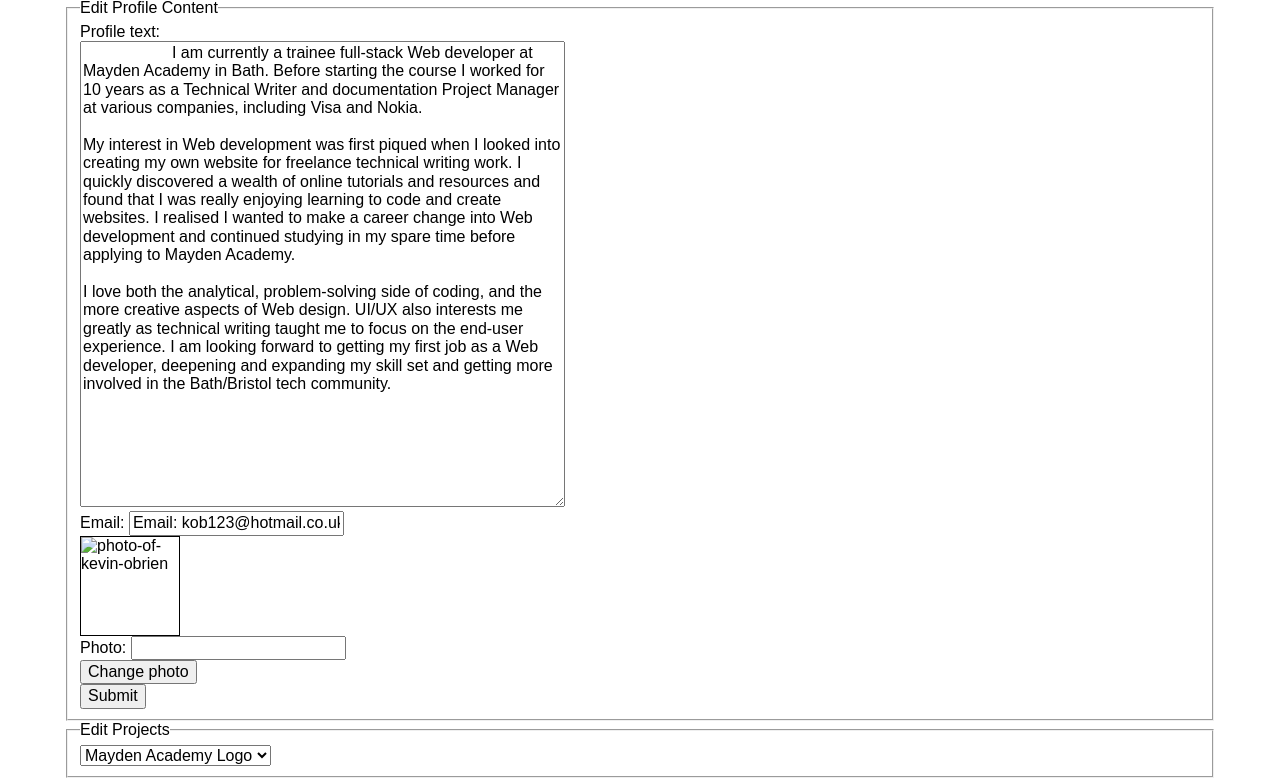
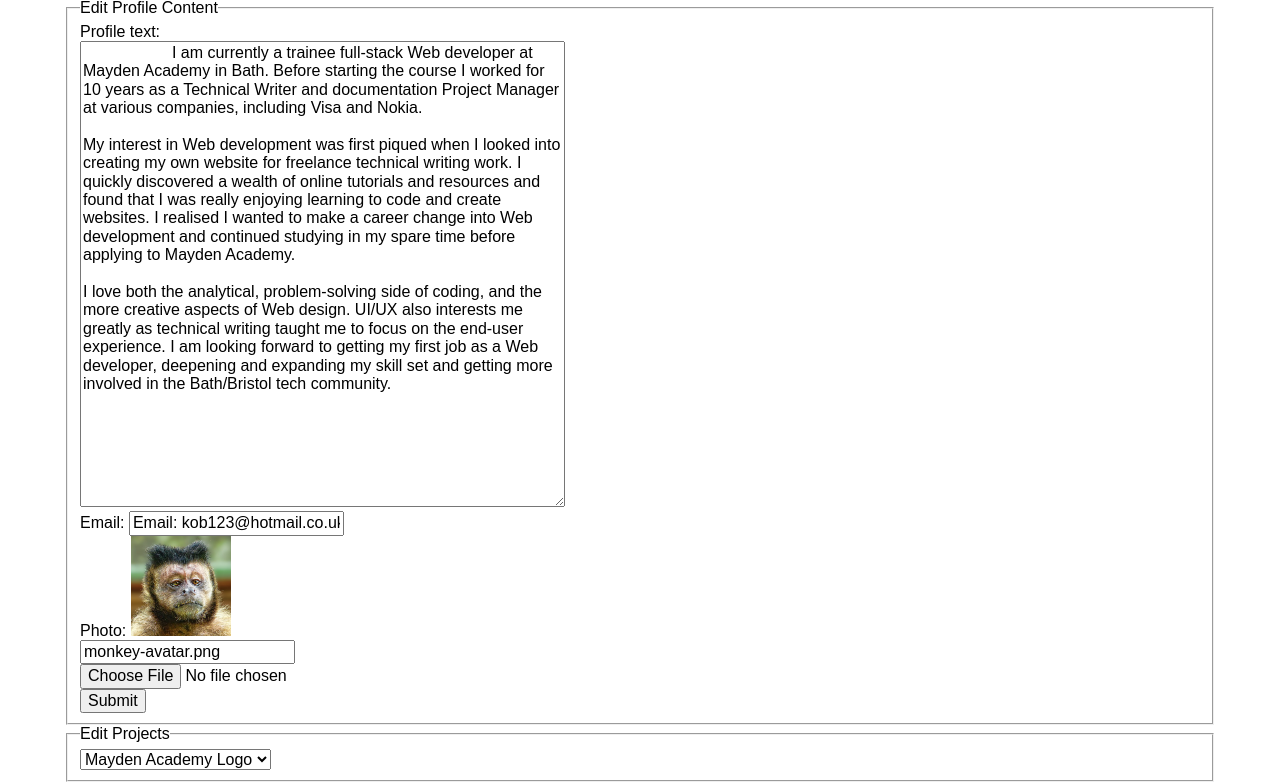
Before and after one commit to obwansan/mayden-portfolio, a PHP site: page /cms.php in a window 1280 px wide. Shown: the part 225-1007 px from the top of the page. Run offline with PHP 8.4, Linux system fonts and the light colour scheme; data comes from the database, SQL or seed files in the repository.

Commit message:
Created getPhoto() and outputPhoto() functions - working for URL, not for displaying image

```diff
--- a/cms.css
+++ b/cms.css
@@ -22,5 +22,5 @@ h1 {
 }
 
 #photo {
-    border: 1px solid black;
+    /*border: 1px solid black;*/
 }
--- a/cms.php
+++ b/cms.php
@@ -30,19 +30,14 @@ require_once('profileFunctions.php');
                 </textarea><br>
 
                 <label>Email:</label>
-                    <input type="email" name="email" value="
-                                                        <?php
-                                                        $emailArray = getEmail();
-                                                        echo outputEmail($emailArray);
-                                                        ?>">
+                    <input type="email" name="email" value="<?php $emailArray = getEmail(); echo outputEmail($emailArray); ?>">
                     <br>
 
-                <input type="image" src="#" alt="photo-of-kevin-obrien" width="100" height="100" id="photo"><br>
+                <label>Photo:</label>
+                <img src="<?php $photoArray = getPhoto(); echo outputPhoto($photoArray); ?>" alt="photo-of-kevin-obrien" width="100" height="100" id="photo"><br>
+                <input type="text" name="photoLink" value="<?php $photoArray = getPhoto(); echo outputPhoto($photoArray); ?>"><br>
 
-                <label>Photo:</label>
-                <input type="text" name="photoLink"><br>
-
-                <input type="submit" value="Change photo"><br>
+                <input type="file" value="Change photo"><br>
                 <input type="submit">
             </fieldset>
         </form>
--- a/profileFunctions.php
+++ b/profileFunctions.php
@@ -5,7 +5,7 @@
  *
  * @param $text string Gets profile text from Db
  *
- * @return Array
+ * @return array
  */
 function getProfileText() {
     $db = new PDO('mysql:host=127.0.0.1;dbname=portfolio-kevin', 'root');
@@ -22,7 +22,7 @@ function getProfileText() {
  *
  * @param $text string Outputs profile text
  *
- * @return String
+ * @return string
  */
 function outputProfileText($textArray) {
     return $textArray['text'];
@@ -33,7 +33,7 @@ function outputProfileText($textArray) {
  *
  * @param $email string Gets profile email from Db
  *
- * @return Array
+ * @return array
  */
 function getEmail() {
     $db = new PDO('mysql:host=127.0.0.1;dbname=portfolio-kevin', 'root');
@@ -51,8 +51,36 @@ function getEmail() {
  *
  * @param $email string Outputs profile email
  *
- * @return String
+ * @return string
  */
 function outputEmail($emailArray) {
     return $emailArray['email'];
 }
+
+/**
+ * Gets photo from Db
+ *
+ * @param $photo string Gets photo from Db
+ *
+ * @return array
+ */
+function getPhoto() {
+    $db = new PDO('mysql:host=127.0.0.1;dbname=portfolio-kevin', 'root');
+    $db->setAttribute(PDO::ATTR_DEFAULT_FETCH_MODE, PDO::FETCH_ASSOC);
+
+    $photoQuery = $db->prepare("SELECT `profile`.`photo` FROM `profile`;");
+    $photoQuery->execute();
+    $photo = $photoQuery->fetch();
+    return $photo;
+}
+
+/**
+ * Outputs profile photo
+ *
+ * @param $photo string Outputs profile photo
+ *
+ * @return string
+ */
+function outputPhoto($photoArray) {
+    return $photoArray['photo'];
+}
```
